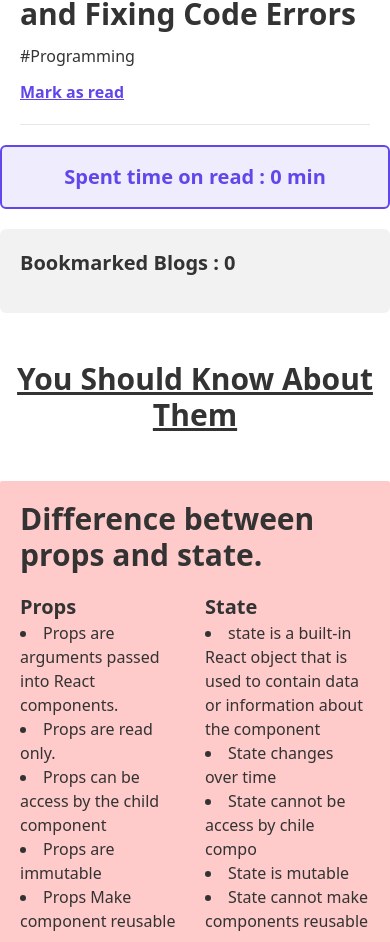
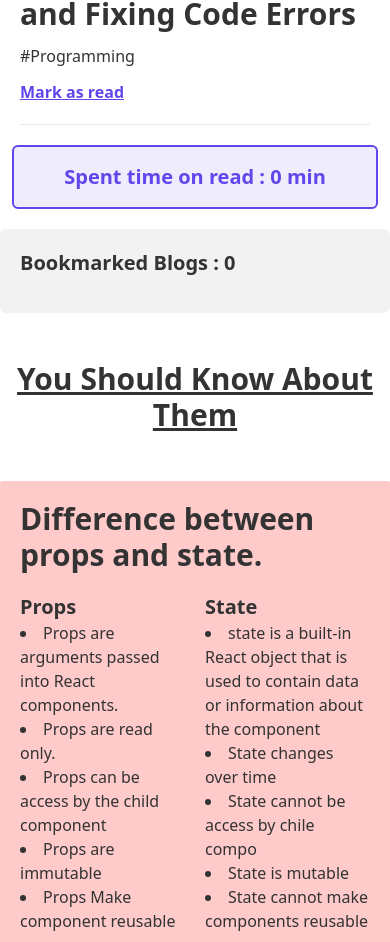
Before and after one commit to Mostakimw/knowledge-increase, a React (Vite) app: page / in a window 390 px wide. Shown: the part 3104-4046 px from the top of the page. Built offline with nearby package versions, Linux system fonts and the light colour scheme.

Commit message:
spent time margin fix for mobile

```diff
--- a/src/componants/Readtime/Readtime.jsx
+++ b/src/componants/Readtime/Readtime.jsx
@@ -8,7 +8,7 @@ const Readtime = ({ readTime }) => {
     setTotalReadTime(getTimeFromLocal);
   }, [readTime]);
   return (
-    <div className="bg-[#6047EC1A] rounded-md border-2 border-[#6047EC]">
+    <div className="bg-[#6047EC1A] rounded-md max-sm:mx-3 border-2 border-[#6047EC]">
       <h2 className="text-[#6047EC] text-xl font-bold text-center py-4 ">
         Spent time on read : {totalReadTime} min
       </h2>
```
